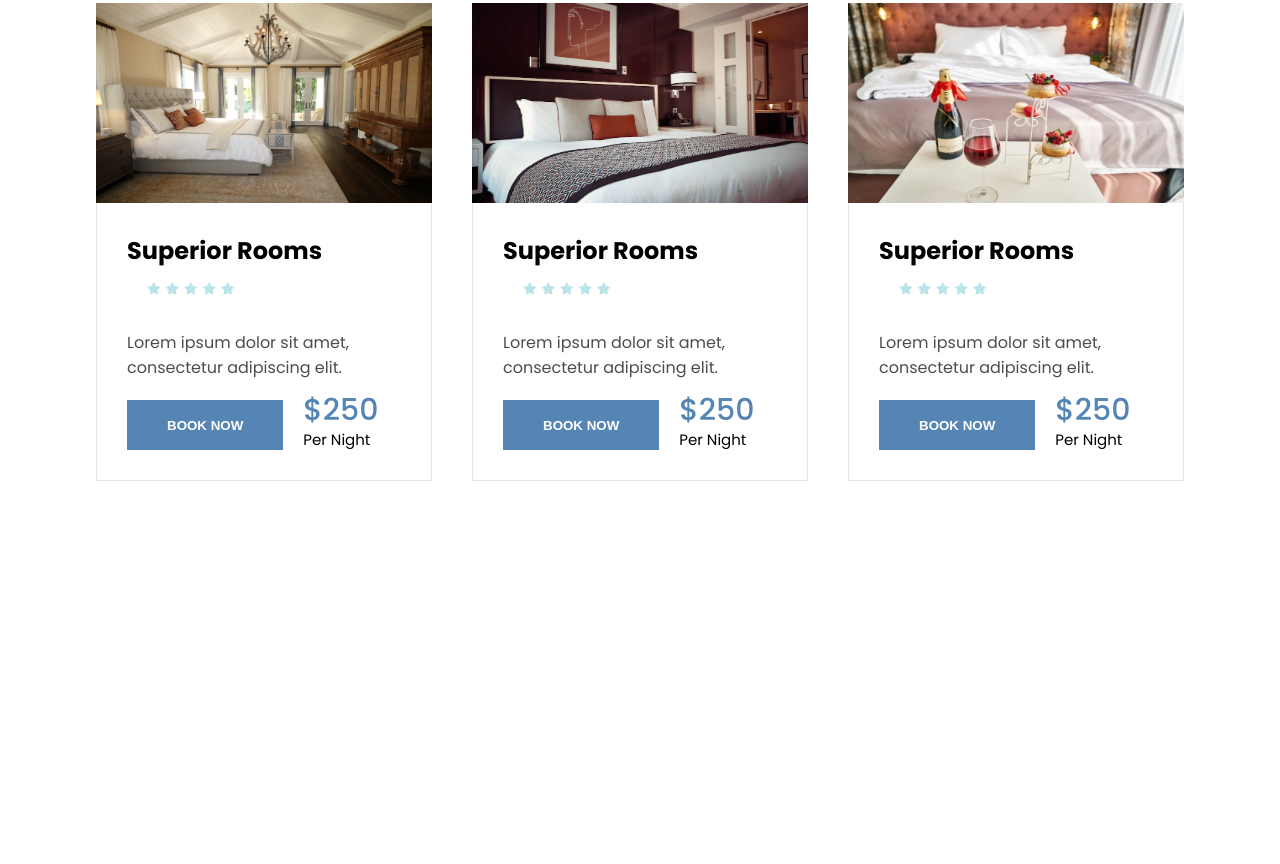
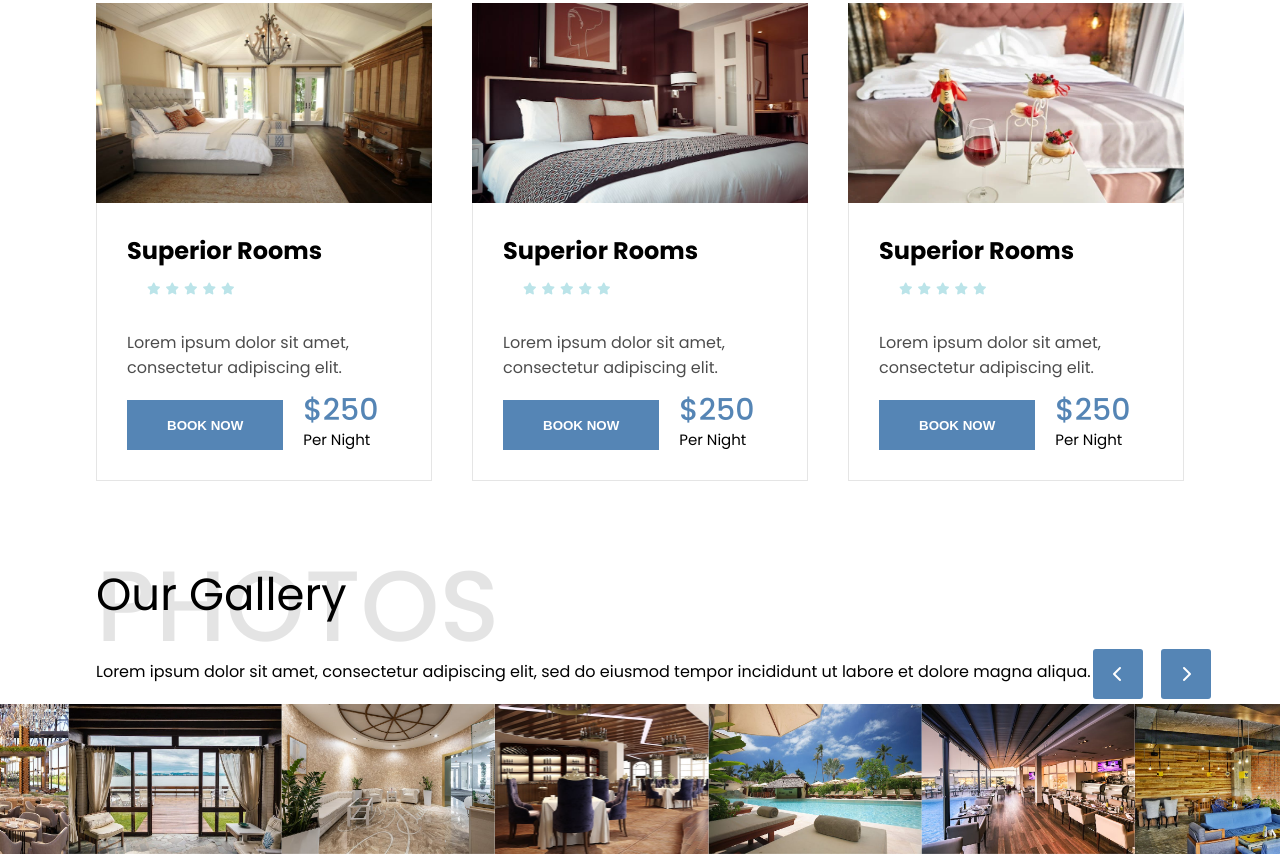
Before and after one commit to tleanne1/hotel-booking-website, a plain HTML site: page index.html in a window 1280 px wide. Shown: the part 2160-3024 px from the top of the page. Before the commit the page ends 2651 px from the top, so only its background shows below. Drawn offline with nearby package versions, Linux system fonts and the light colour scheme.

Commit message:
Added photo gallery content

```diff
--- a/index.html
+++ b/index.html
@@ -400,5 +400,113 @@
         },
       });
     </script>
+
+    <section class="gallery">
+      <div class="container top">
+        <div class="heading">
+          <h2>PHOTOS</h2>
+          <h3>Our Gallery</h3>
+          <p>
+            Lorem ipsum dolor sit amet, consectetur adipiscing elit, sed do
+            eiusmod tempor incididunt ut labore et dolore magna aliqua.
+          </p>
+        </div>
+      </div>
+
+      <div class="content mtop">
+        <div class="owl-carousel owl-carousel1 owl-theme">
+          <div class="items">
+            <div class="img">
+              <img src="images/gallery-1.jpg" alt="" />
+            </div>
+            <div class="overlay">
+              <span class="fa fa-plus"> </span>
+              <h3>Photo Title Here.</h3>
+            </div>
+          </div>
+          <div class="items">
+            <div class="img">
+              <img src="images/gallery-2.jpg" alt="" />
+            </div>
+            <div class="overlay">
+              <span class="fa fa-plus"> </span>
+              <h3>Photo Title Here.</h3>
+            </div>
+          </div>
+          <div class="items">
+            <div class="img">
+              <img src="images/gallery-3.jpg" alt="" />
+            </div>
+            <div class="overlay">
+              <span class="fa fa-plus"> </span>
+              <h3>Photo Title Here.</h3>
+            </div>
+          </div>
+          <div class="items">
+            <div class="img">
+              <img src="images/gallery-4.jpg" alt="" />
+            </div>
+            <div class="overlay">
+              <span class="fa fa-plus"> </span>
+              <h3>Photo Title Here.</h3>
+            </div>
+          </div>
+          <div class="items">
+            <div class="img">
+              <img src="images/gallery-5.jpg" alt="" />
+            </div>
+            <div class="overlay">
+              <span class="fa fa-plus"> </span>
+              <h3>Photo Title Here.</h3>
+            </div>
+          </div>
+          <div class="items">
+            <div class="img">
+              <img src="images/gallery-6.png" alt="" />
+            </div>
+            <div class="overlay">
+              <span class="fa fa-plus"> </span>
+              <h3>Photo Title Here.</h3>
+            </div>
+          </div>
+          <div class="items">
+            <div class="img">
+              <img src="images/gallery-7.jpg" alt="" />
+            </div>
+            <div class="overlay">
+              <span class="fa fa-plus"> </span>
+              <h3>Photo Title Here.</h3>
+            </div>
+          </div>
+        </div>
+      </div>
+    </section>
+
+    <script>
+      $(`.owl-carousel`).owlCarousel({
+        loop: true,
+        margin: 0,
+        nav: true,
+        dots: false,
+        autoplay: true,
+        autoplayTimeout: 1000,
+        autoplayHoverPause: true,
+        navText: [
+          "<i class='fa fa-chevron-left'></i>",
+          "<i class='fa fa-chevron-right'></i>",
+        ],
+        responsive: {
+          0: {
+            items: 1,
+          },
+          768: {
+            items: 4,
+          },
+          1000: {
+            items: 6,
+          },
+        },
+      });
+    </script>
   </body>
 </html>
--- a/style.css
+++ b/style.css
@@ -383,3 +383,78 @@ h2 {
 }
 
 /*------rooms------*/
+
+/*------gallery------*/
+.gallery {
+  position: relative;
+}
+
+.gallery img {
+  width: 100%;
+  height: 100%;
+}
+
+.gallery .img {
+  position: relative;
+  width: 100%;
+  height: 150px;
+}
+
+.gallery .img::after {
+  content: "";
+  position: absolute;
+  top: 0;
+  left: 0;
+  background: rgba(85, 133, 181);
+  width: 255px;
+  height: 251px;
+  z-index: 2;
+  opacity: 0;
+  transition: 0.5s;
+}
+
+.overlay {
+  position: absolute;
+  top: 35%;
+  left: 25%;
+  z-index: 3;
+  text-align: center;
+  color: #ffffff;
+  opacity: 0;
+  transition: 0.5s;
+}
+
+.gallery span {
+  width: 50px;
+  height: 50px;
+  line-height: 50px;
+  border-radius: 50%;
+  text-align: center;
+  border: 2px solid #ffffff;
+}
+
+.overlay h3 {
+  margin-top: 20px;
+  font-weight: 500;
+}
+
+.gallery .items:hover .overlay,
+.gallery .items:hover .img::after {
+  opacity: 0.8;
+  cursor: pointer;
+}
+
+.gallery .owl-nav .owl-prev {
+  left: 85%;
+}
+
+.gallery .owl-nav .owl-next {
+  right: 5%;
+}
+
+.gallery .owl-nav .owl-next,
+.gallery .owl-nav .owl-prev {
+  top: -40%;
+}
+
+/*------gallery------*/
```
Also changed, not shown: images/gallery-1.jpg (added), images/gallery-2.jpg (added), images/gallery-3.jpg (added), images/gallery-4.jpg (added), images/gallery-5.jpg (added), images/gallery-6.png (added), images/gallery-7.jpg (added).
